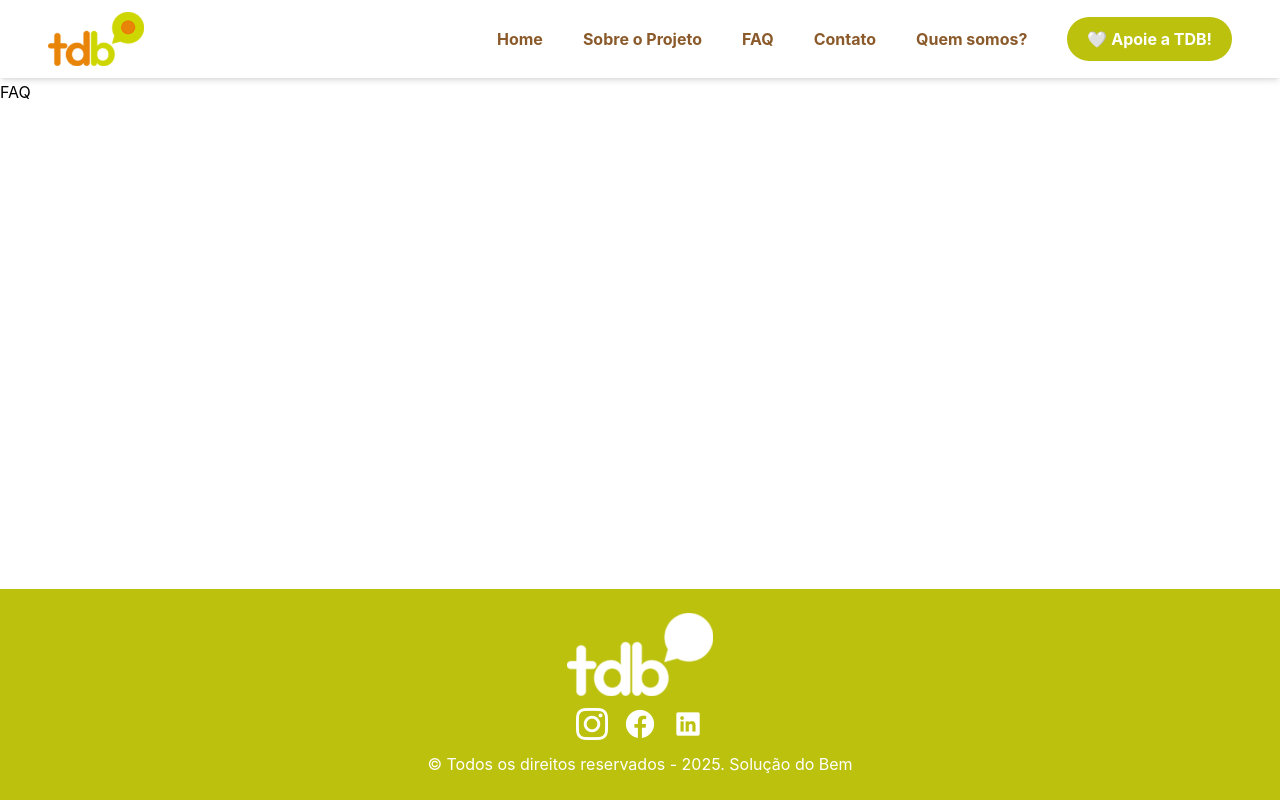
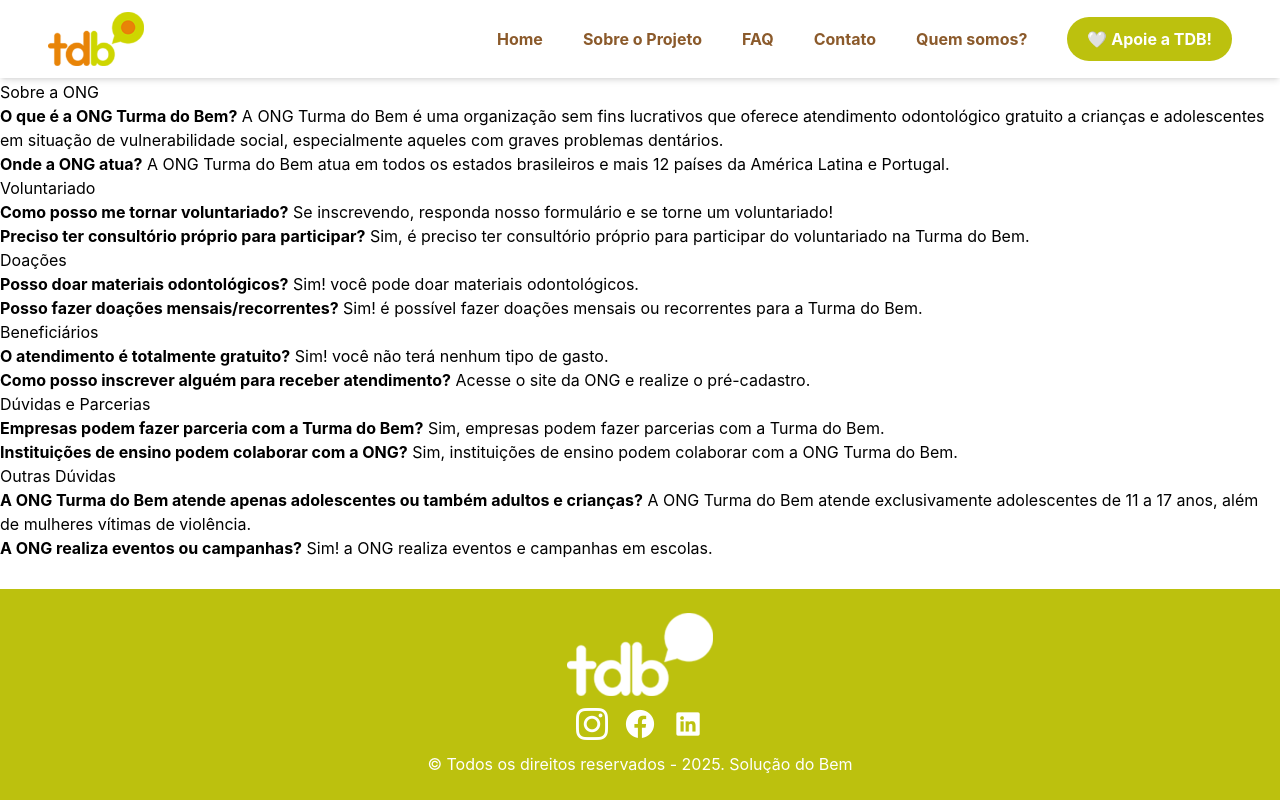
Before and after one commit to GustavoMiguelk/Challenge-TDB-Front-End, a React (Vite) app: page /faq in a window 1280 px wide. Built offline with nearby package versions, Linux system fonts and the light colour scheme.

Commit message:
feat: Criando a estrutura .tsx da página faq.

```diff
--- a/src/routes/FAQ/FAQ.tsx
+++ b/src/routes/FAQ/FAQ.tsx
@@ -1,5 +1,90 @@
 export default function FAQ() {
   return (
-    <div>FAQ</div>
-  )
-}
+        <main>
+      {/* Sobre a ONG */}
+      <section>
+        <h2>Sobre a ONG</h2>
+        <p>
+          <strong>O que é a ONG Turma do Bem?</strong> A ONG Turma do Bem é uma
+          organização sem fins lucrativos que oferece atendimento odontológico
+          gratuito a crianças e adolescentes em situação de vulnerabilidade
+          social, especialmente aqueles com graves problemas dentários.
+        </p>
+        <p>
+          <strong>Onde a ONG atua?</strong> A ONG Turma do Bem atua em todos os
+          estados brasileiros e mais 12 países da América Latina e Portugal.
+        </p>
+      </section>
+
+      {/* Voluntariado */}
+      <section>
+        <h2>Voluntariado</h2>
+        <p>
+          <strong>Como posso me tornar voluntariado?</strong> Se inscrevendo,
+          responda nosso formulário e se torne um voluntariado!
+        </p>
+        <p>
+          <strong>Preciso ter consultório próprio para participar?</strong> Sim,
+          é preciso ter consultório próprio para participar do voluntariado na
+          Turma do Bem.
+        </p>
+      </section>
+
+      {/* Doações */}
+      <section>
+        <h2>Doações</h2>
+        <p>
+          <strong>Posso doar materiais odontológicos?</strong> Sim! você pode
+          doar materiais odontológicos.
+        </p>
+        <p>
+          <strong>Posso fazer doações mensais/recorrentes?</strong> Sim! é
+          possível fazer doações mensais ou recorrentes para a Turma do Bem.
+        </p>
+      </section>
+
+      {/* Beneficiários */}
+      <section>
+        <h2>Beneficiários</h2>
+        <p>
+          <strong>O atendimento é totalmente gratuito?</strong> Sim! você não
+          terá nenhum tipo de gasto.
+        </p>
+        <p>
+          <strong>Como posso inscrever alguém para receber atendimento?</strong>{" "}
+          Acesse o site da ONG e realize o pré-cadastro.
+        </p>
+      </section>
+
+      {/* Dúvidas e Parcerias */}
+      <section>
+        <h2>Dúvidas e Parcerias</h2>
+        <p>
+          <strong>Empresas podem fazer parceria com a Turma do Bem?</strong>{" "}
+          Sim, empresas podem fazer parcerias com a Turma do Bem.
+        </p>
+        <p>
+          <strong>Instituições de ensino podem colaborar com a ONG?</strong>{" "}
+          Sim, instituições de ensino podem colaborar com a ONG Turma do Bem.
+        </p>
+      </section>
+
+      {/* Outras Dúvidas */}
+      <section>
+        <h2>Outras Dúvidas</h2>
+        <p>
+          <strong>
+            A ONG Turma do Bem atende apenas adolescentes ou também adultos e
+            crianças?
+          </strong>{" "}
+          A ONG Turma do Bem atende exclusivamente adolescentes de 11 a 17
+          anos, além de mulheres vítimas de violência.
+        </p>
+        <p>
+          <strong>A ONG realiza eventos ou campanhas?</strong> Sim! a ONG
+          realiza eventos e campanhas em escolas.
+        </p>
+      </section>
+    </main>
+  );
+};
```
Also changed, not shown: 1 other file (tests, documents, lock files or other folders).
